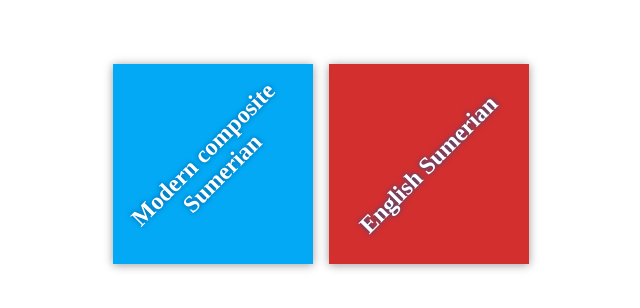
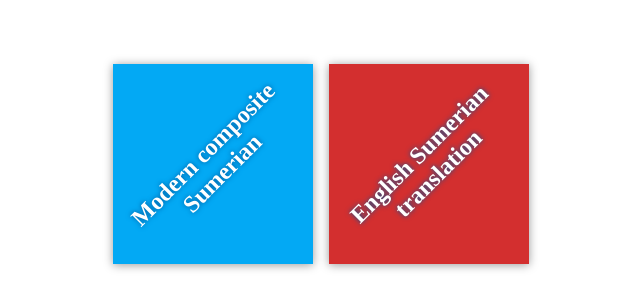
Before and after one commit to Frank-ai755/sumerian-composite, a plain HTML site: page index.html in a window 1280 px wide. Shown: the part 236-544 px from the top of the page, without its empty margins (319-959 px from the left). Drawn offline with Linux system fonts and the light colour scheme.

Commit message:
change red box title

```diff
--- a/index.html
+++ b/index.html
@@ -15,7 +15,7 @@
             </div>
 
             <div class="lexicon" id="english">
-                <h2>English Sumerian</h2>
+                <h2>English Sumerian translation</h2>
             </div>
         </div>
     </div>
```
